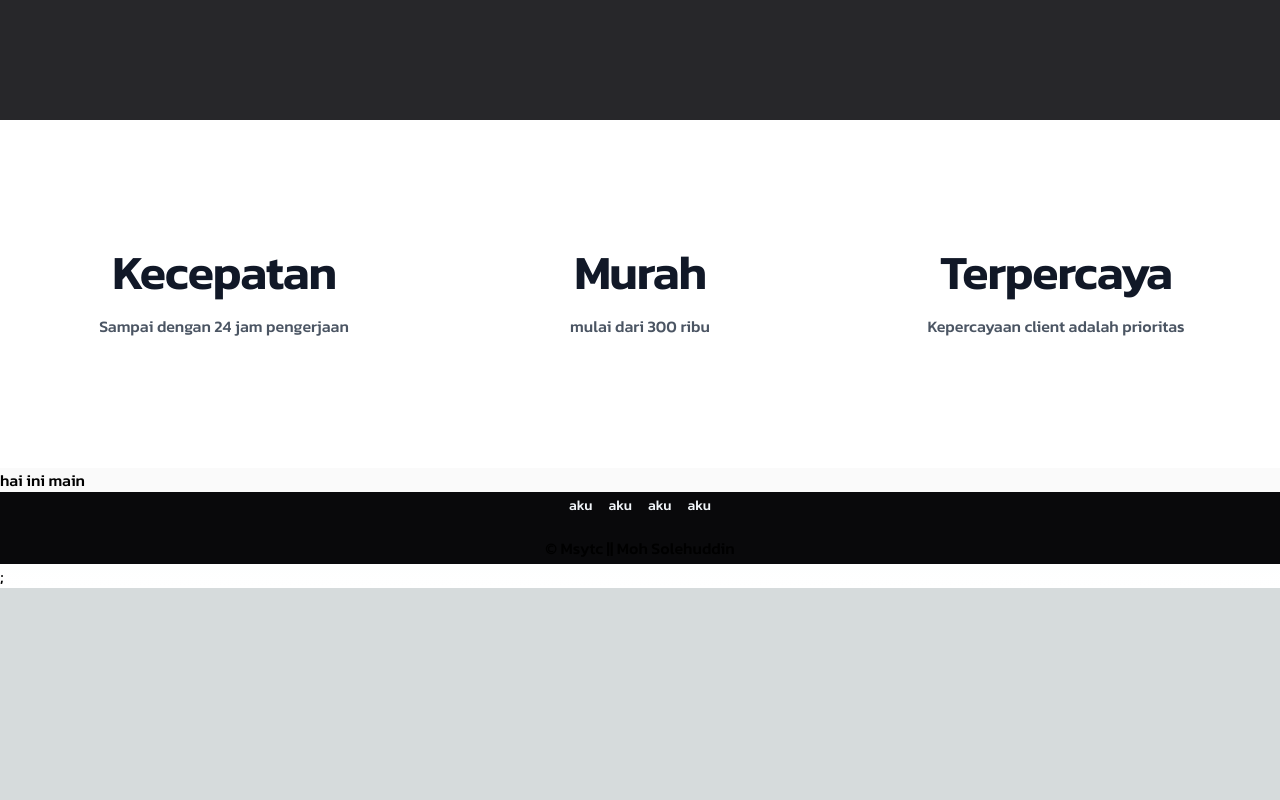
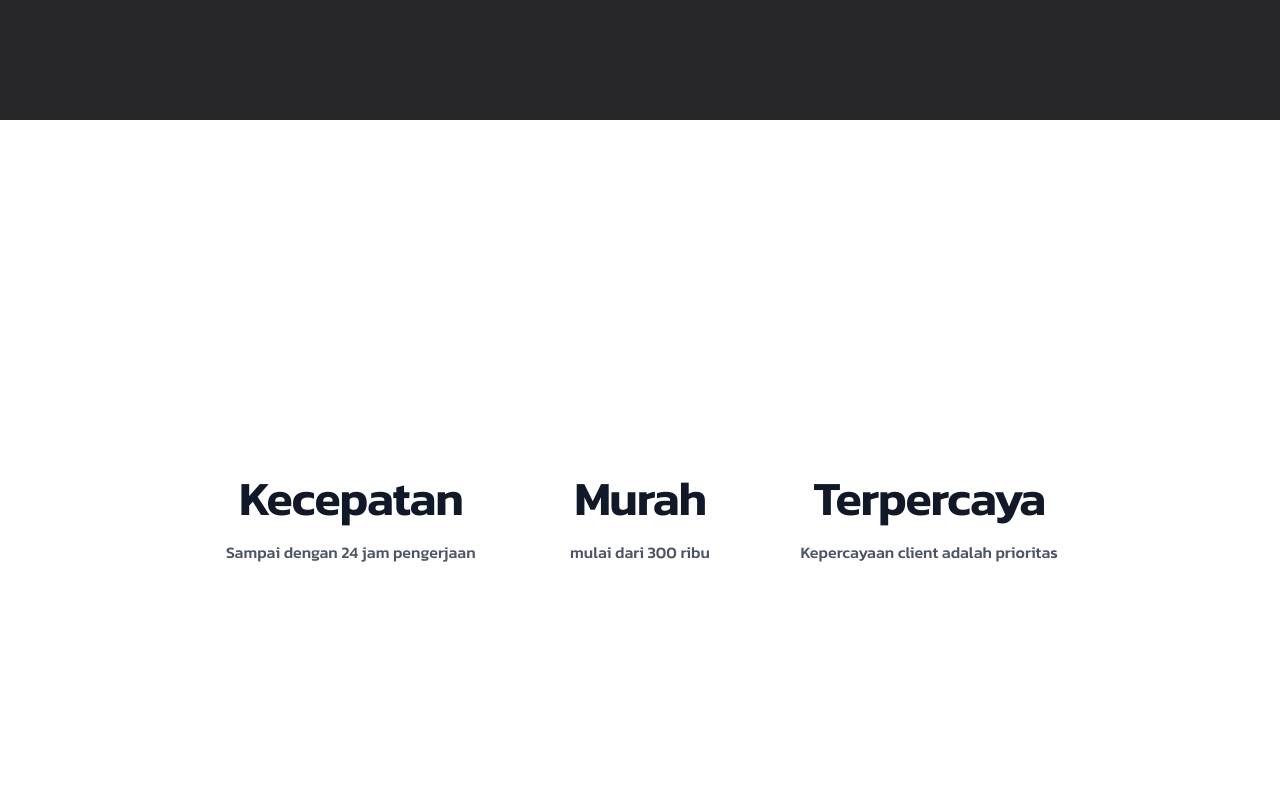
Before and after one commit to MohSolehuddin/olshop, a Next.js app: page / in a window 1280 px wide. Shown: the part 680-1480 px from the top of the page. Before the commit the page ends 1268 px from the top, so only its background shows below. Built offline with nearby package versions, Linux system fonts and the light colour scheme.

Commit message:
fix: stat

```diff
--- a/src/components/fragments/Stat.tsx
+++ b/src/components/fragments/Stat.tsx
@@ -10,7 +10,7 @@ const stats = [
 
 export default function Stat() {
   return (
-    <div className="bg-white py-24 sm:py-32">
+    <div className="bg-white py-24 sm:py-32 h-screen flex place-items-center ">
       <div className="mx-auto max-w-7xl px-6 lg:px-8">
         <dl className="grid grid-cols-1 gap-x-8 gap-y-16 text-center lg:grid-cols-3">
           {stats.map((stat) => (
```
